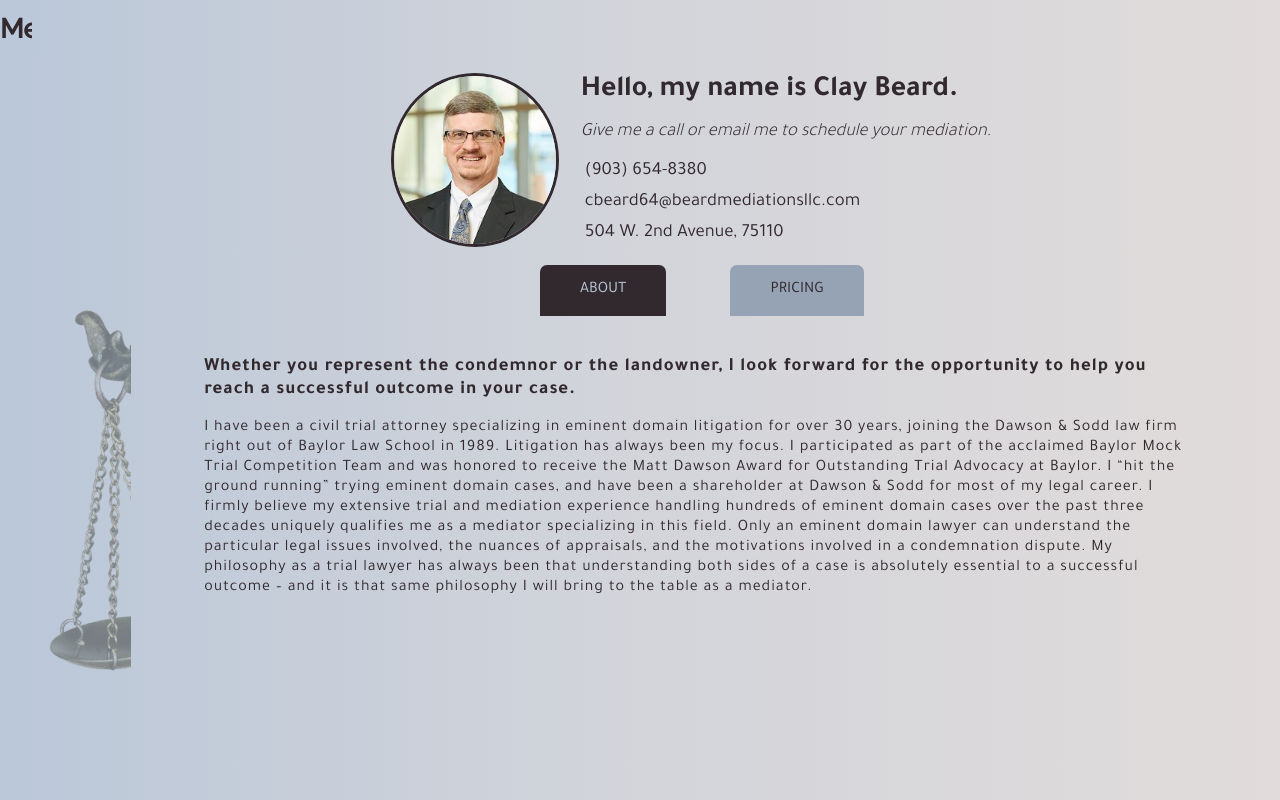
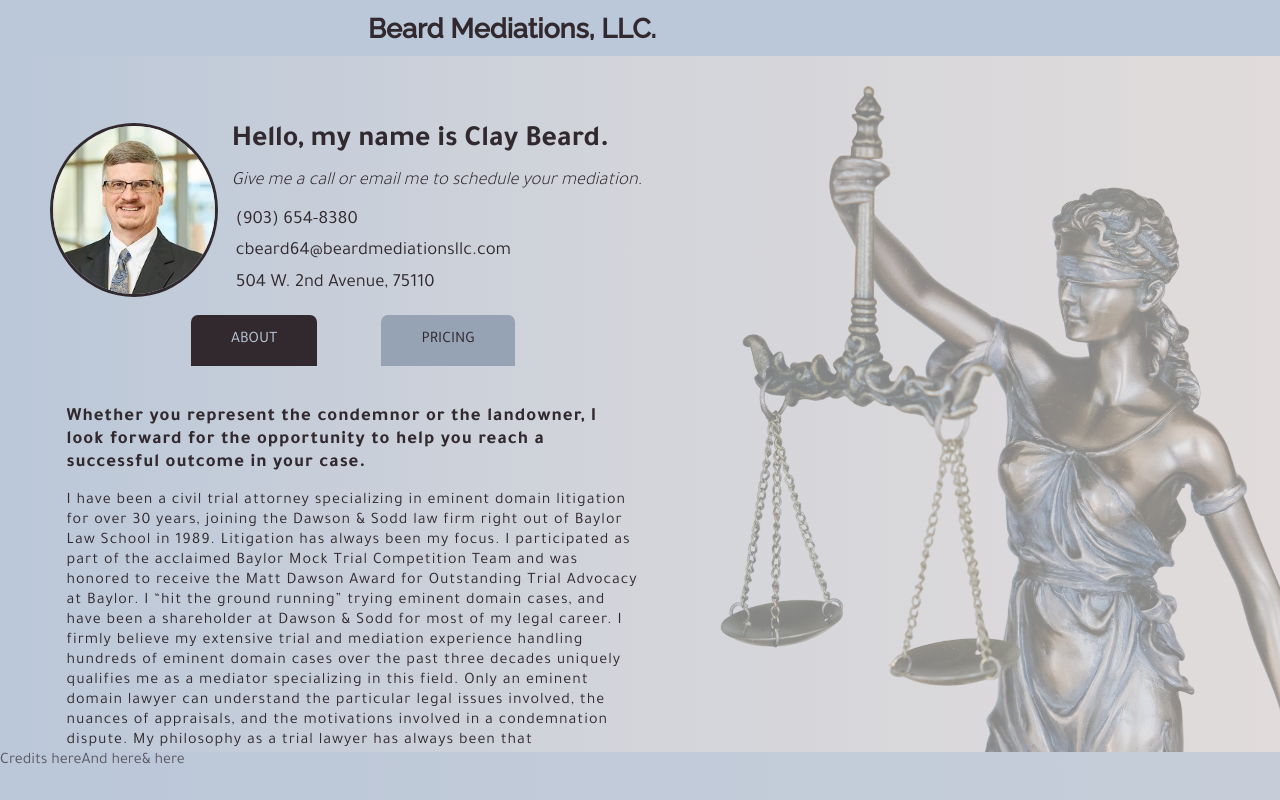
Before and after one commit to h-elliot/beard-mediations, a React (Create React App) app: page / in a window 1280 px wide. Built offline with nearby package versions, Linux system fonts and the light colour scheme.

Commit message:
grid implemented, footer added

```diff
--- a/src/App.css
+++ b/src/App.css
@@ -51,24 +51,50 @@
 }
 
 .Main-container {
-  display: flex;
-  flex-flow: row;
-  justify-content: space-evenly;
+  display: grid;
+  grid-template-columns: [col1] 55% [col2] 45%;
+  grid-template-rows: [row1] 7vh  [row2] auto [row3] 6vh;
 
   z-index: 1;
 }
 
 .Navbar-wrapper {
+  grid-column-start: col1;
+  grid-column-end: span 2;
+  grid-row-start: row1;
+  grid-row-end: row1;
+
   z-index: 100;
 }
 
+.Page-Content {
+    grid-column-start: col1;
+    grid-column-end: col1;
+    grid-row-start: row2;
+    grid-row-end: row2;
+
+
+  /* height: 85%; */
+  z-index: 1;
+}
 .Hero-Img {
+  grid-column-start: col2;
+  grid-column-end: col2;
+  grid-row-start: row2;
+  grid-row-end: row2;
+
   z-index: 0;
 }
 
-.Page-Content {
-  z-index: 1;
+.Footer-wrapper {
+    grid-column-start: col1;
+    grid-column-end: span 2;
+    grid-row-start: row3;
+    grid-row-end: row3;
+
+      z-index: 1;
 }
+
 
 /* Universal styling */
 .App-link {
--- a/src/App.js
+++ b/src/App.js
@@ -4,6 +4,7 @@
 import Navbar from './components/Navbar';
 import PageContent from './components/PageContent';
 import HeroImg from './components/HeroImg';
+import Footer from './components/Footer';
 
 function App() {
 	return (
@@ -12,11 +13,14 @@
 				<div className='Navbar-wrapper'>
 					<Navbar />
 				</div>
+				<div className='Page-Content'>
+					<PageContent />
+				</div>
 				<div className='Hero-Img'>
 					<HeroImg />
 				</div>
-				<div className='Page-Content'>
-					<PageContent />
+				<div className='Footer-wrapper'>
+					<Footer />
 				</div>
 			</main>{' '}
 		</div>
--- /dev/null
+++ b/src/components/Footer.js
@@ -0,0 +1,16 @@
+import React from 'react';
+import '../styles/Footer.css';
+
+export default function Footer() {
+	return (
+		<div>
+			<footer className='Footer-all'>
+				<ul className='Footer-text'>
+					<li>Credits here</li>
+					<li>And here</li>
+					<li> & here</li>
+				</ul>
+			</footer>
+		</div>
+	);
+}
--- /dev/null
+++ b/src/styles/Footer.css
@@ -0,0 +1,17 @@
+.Footer-all {
+	width: 100%;
+
+	display: flex;
+	/*? align-items: center; */
+	/* justify-content: center; */
+
+	transition: all .7s ease-in;
+	background-color: #BBC8D9;
+	opacity: 70%;
+}
+
+.Footer-text {
+	display: flex;
+	/*? align-items: center; */
+	/*? justify-content: center; */
+}
--- a/src/styles/PageContent.css
+++ b/src/styles/PageContent.css
@@ -2,7 +2,7 @@
 
 .Page-content-all {
 	height: fit-content;
-	width: 50%;
+	width: 100%;
 	overflow: hidden;
 	margin: 1vh;
 	margin-top: 7vh;
```
Also changed, not shown: src/components/DropdownNav.js (deleted, +0 -54 lines), src/styles/DropdownNav.css (deleted, +0 -20 lines).
